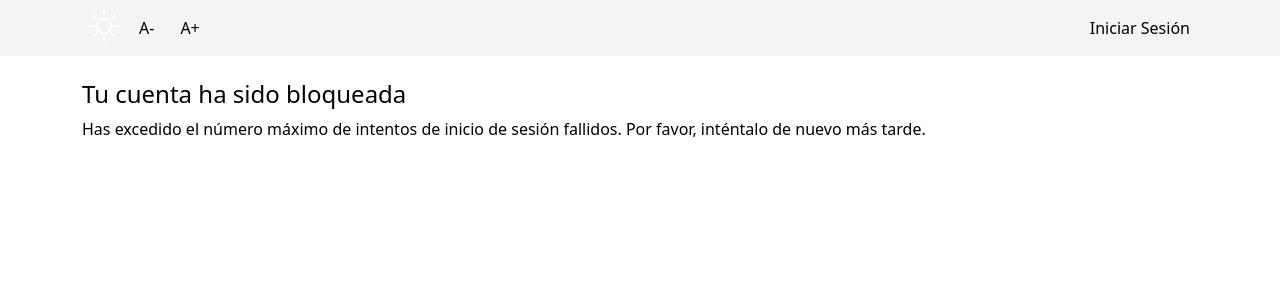
After one commit to d4vidqueved0/gestion, a Django app: page /bloqueo/ in a window 1280 px wide. The commit adds this page. Shown: the top 300 px of the page. Run offline with Django 4.2, Linux system fonts and the light colour scheme.

Commit message:
ultimos cambios

```diff
--- a/GestionEmpleados/urls.py
+++ b/GestionEmpleados/urls.py
@@ -16,6 +16,8 @@ Including another URLconf
 from django.contrib import admin
 from django.urls import path, include
 
+
+
 urlpatterns = [
     path('admin/', admin.site.urls),
     path('', include('usuarios.urls')),
--- /dev/null
+++ b/eliminar_bloqueo_por_shell.txt
@@ -0,0 +1,2 @@
+from axes.models import AccessAttempt
+AccessAttempt.objects.all().delete()
--- a/templates/base.html
+++ b/templates/base.html
@@ -12,6 +12,12 @@
 </head>
 
 <body>
+  <div id="session_security_warning" aria-hidden="true" style="display: none;">
+    <div class="session_security_modal">
+        <p>Tu sesión está a punto de expirar debido a inactividad.</p>
+        <button>Extender sesión</button>
+    </div>
+</div>
 <nav data-bs-theme="dark" class="navbar navbar-expand-lg w-100">
   <div class="container">
     <button class="navbar-toggler button-nav" type="button" data-bs-toggle="collapse" data-bs-target="#navbarNav"
@@ -83,6 +89,7 @@
     integrity="sha384-0pUGZvbkm6XF6gxjEnlmuGrJXVbNuzT9qBBavbLwCsOGabYfZo0T0to5eqruptLy"
     crossorigin="anonymous"></script>
   <script src="{% static 'js/modos.js' %}"></script>
+
 </body>
 
 </html>
--- a/usuarios/apps.py
+++ b/usuarios/apps.py
@@ -4,3 +4,6 @@ from django.apps import AppConfig
 class UsuariosConfig(AppConfig):
     default_auto_field = 'django.db.models.BigAutoField'
     name = 'usuarios'
+
+    def ready(self):
+        import usuarios.signals
--- /dev/null
+++ b/usuarios/templates/usuarios/bloqueo.html
@@ -0,0 +1,6 @@
+{% extends 'base.html' %}
+{% block content%}
+    <title>{% block title %}Cuenta Bloqueada {% endblock %}</title>
+    <h1>Tu cuenta ha sido bloqueada</h1>
+    <p>Has excedido el número máximo de intentos de inicio de sesión fallidos. Por favor, inténtalo de nuevo más tarde.</p>
+{% endblock %}
--- a/usuarios/urls.py
+++ b/usuarios/urls.py
@@ -6,4 +6,6 @@ app_name = 'usuarios'
 urlpatterns = [
     path('', views.login_view, name='login'),
     path('logout/', views.logout_view, name='logout'),
+    path('bloqueo/', views.bloqueo, name='bloqueo'),
+
 ]
--- a/usuarios/views.py
+++ b/usuarios/views.py
@@ -2,6 +2,10 @@ from django.shortcuts import render, redirect
 from django.contrib.auth import login, authenticate, logout
 from django.contrib import messages
 from django.contrib.auth.decorators import login_required
+from axes.models import AccessAttempt
+from django.contrib.auth.models import User
+
+
 
 def login_view(request):
     if request.user.is_authenticated:
@@ -9,18 +13,28 @@ def login_view(request):
     if request.method == 'POST':
         username = request.POST['username']
         password = request.POST['password']
+
+        if not User.objects.filter(username=username).exists():
+                messages.info(request, 'No existe un trabajador con ese RUT')
+                return render(request, 'usuarios/login.html')
+
+        intentos_fallidos = AccessAttempt.objects.filter(username=username).count()
+        maximo_intentos = 2
+        intentos_disponibles = maximo_intentos - intentos_fallidos
+
         usuario = authenticate(request, username=username, password=password)
-        if request.user.is_authenticated:
-            messages.error(request, 'Antes de iniciar sesión con otro usuario cierre la sesión actual.')
-            return render(request, 'usuarios/login.html')
+
         if usuario is not None:
             login(request, usuario)
             return redirect('panel:panel')
-        else:
-            messages.error(request, 'Nombre de usuario o contraseña incorrectos.')
+        elif intentos_disponibles > 0:
+                messages.error(request, f'RUT o contraseña incorrectos. Te quedan {intentos_disponibles} intentos antes de que se bloquee la cuenta')
     return render(request, 'usuarios/login.html')
 
 @login_required
 def logout_view(request):
     logout(request)
     return redirect('usuarios:login')
+
+def bloqueo(request):
+    return render(request, 'usuarios/bloqueo.html')
```
Also changed, not shown: GestionEmpleados/settings.py (+23 -0 lines), registro/tests/test_seguridad.py (added, +7 -0 lines), usuarios/signals.py (added, +7 -0 lines), static/images/trabajadores.jpg (deleted).
